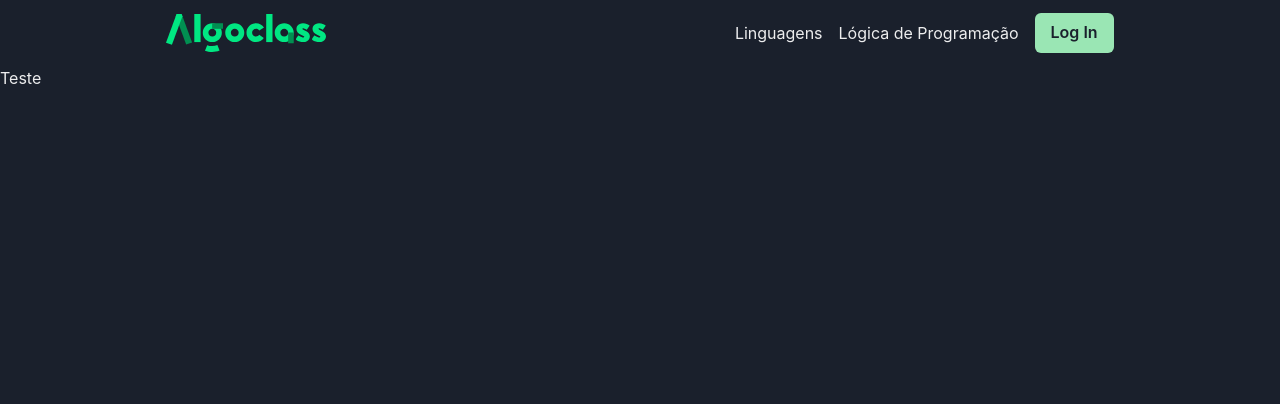
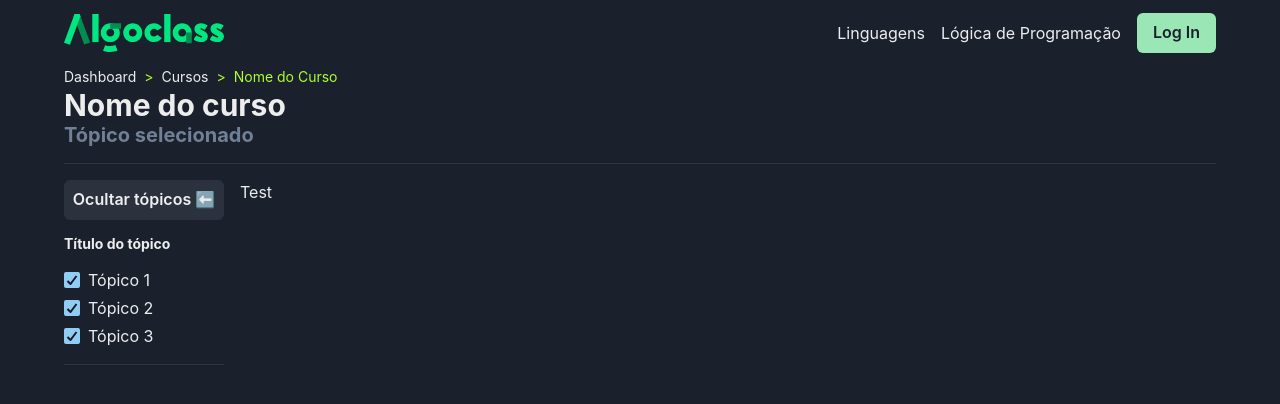
Before and after one commit to EijiTomonari/algoclass, a Next.js app: page /cursos/1 in a window 1280 px wide. Shown: the top 404 px of the page. Built offline with nearby package versions, Linux system fonts and the light colour scheme.

Commit message:
Add menu to course template

```diff
--- a/components/course/courseLayout.tsx
+++ b/components/course/courseLayout.tsx
@@ -1,15 +1,99 @@
-import { Flex } from "@chakra-ui/react";
+import {
+  Box,
+  Breadcrumb,
+  BreadcrumbItem,
+  BreadcrumbLink,
+  Button,
+  Checkbox,
+  Collapse,
+  Divider,
+  Drawer,
+  DrawerBody,
+  DrawerContent,
+  DrawerHeader,
+  DrawerOverlay,
+  Flex,
+  Heading,
+  List,
+  Link,
+  ListItem,
+  Text,
+  useDisclosure,
+  Stack,
+} from "@chakra-ui/react";
 import Header from "../header";
+import Head from "next/head";
+import { MdChevronRight } from "react-icons/md";
 
 type CourseLayoutProps = {
   children: React.ReactNode;
 };
 
 const CourseLayout = ({ children }: CourseLayoutProps) => {
+  const { isOpen, onToggle } = useDisclosure({ defaultIsOpen: true });
   return (
     <Flex flexDir={"column"}>
+      <Head>
+        <title>Algoclass | Curso</title>
+      </Head>
       <Header></Header>
-      {children}
+      <Flex flexDir={"column"} w={"90%"} alignSelf="center">
+        <Breadcrumb
+          fontSize={"sm"}
+          separator={<Text color={"greenyellow"}>{">"}</Text>}
+        >
+          <BreadcrumbItem>
+            <BreadcrumbLink href="/dashboard">Dashboard</BreadcrumbLink>
+          </BreadcrumbItem>
+          <BreadcrumbItem>
+            <BreadcrumbLink href="/cursos">Cursos</BreadcrumbLink>
+          </BreadcrumbItem>
+          <BreadcrumbItem isCurrentPage color={"greenyellow"}>
+            <BreadcrumbLink href="/cursos">Nome do Curso</BreadcrumbLink>
+          </BreadcrumbItem>
+        </Breadcrumb>
+        <Heading size={`lg`}>Nome do curso</Heading>
+        <Heading size={`md`} color="gray.500">
+          Tópico selecionado
+        </Heading>
+        <Divider mt={"1em"}></Divider>
+        <Flex flexDir={"row"} mt="1em">
+          <Flex flexDir={"column"} w={isOpen ? "10em" : "3em"}>
+            <Button onClick={onToggle}>
+              {isOpen ? "Ocultar tópicos ⬅️" : "➡️"}
+            </Button>
+            <List display={isOpen ? "block" : "none"} spacing={1}>
+              <ListItem my={"1em"}>
+                <Heading size={"xs"}>Título do tópico</Heading>
+              </ListItem>
+              <ListItem>
+                <Stack direction={"row"}>
+                  <Checkbox defaultChecked></Checkbox>
+                  <Link>Tópico 1</Link>
+                </Stack>
+              </ListItem>
+              <ListItem>
+                <Stack direction={"row"}>
+                  <Checkbox defaultChecked></Checkbox>
+                  <Link>Tópico 2</Link>
+                </Stack>
+              </ListItem>
+              <ListItem>
+                <Stack direction={"row"}>
+                  <Checkbox defaultChecked></Checkbox>
+                  <Link>Tópico 3</Link>
+                </Stack>
+              </ListItem>
+              <ListItem>
+                <Divider mt={"1em"}></Divider>
+              </ListItem>
+            </List>
+          </Flex>
+          <Flex flexDir={"column"} w={"90em"} ml={`1em`}>
+            <Text>Test</Text>
+          </Flex>
+        </Flex>
+      </Flex>
     </Flex>
   );
 };
--- a/components/header.tsx
+++ b/components/header.tsx
@@ -15,7 +15,7 @@ const LandingPageHeader = () => {
     <Flex
       flexDir={"row"}
       w={"100%"}
-      px={"13%"}
+      px={"5%"}
       py={"1%"}
       justifyContent="space-between"
       align={"center"}
```
